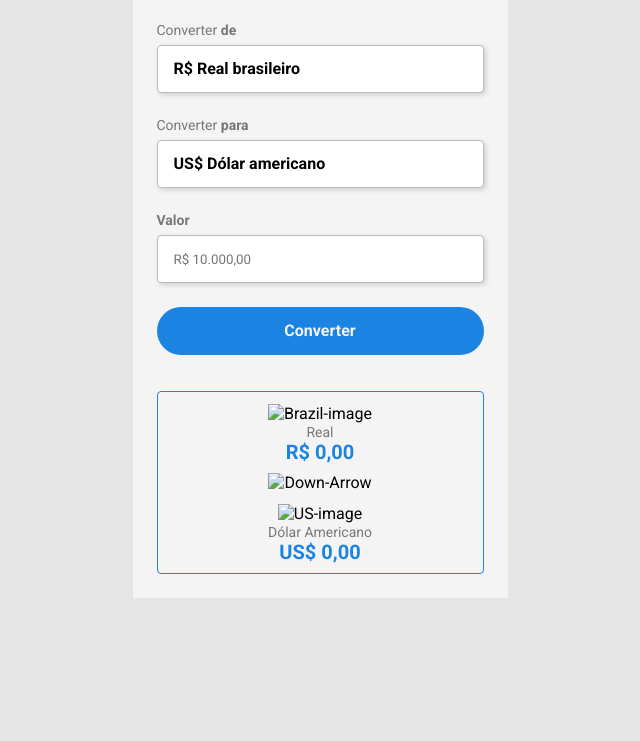
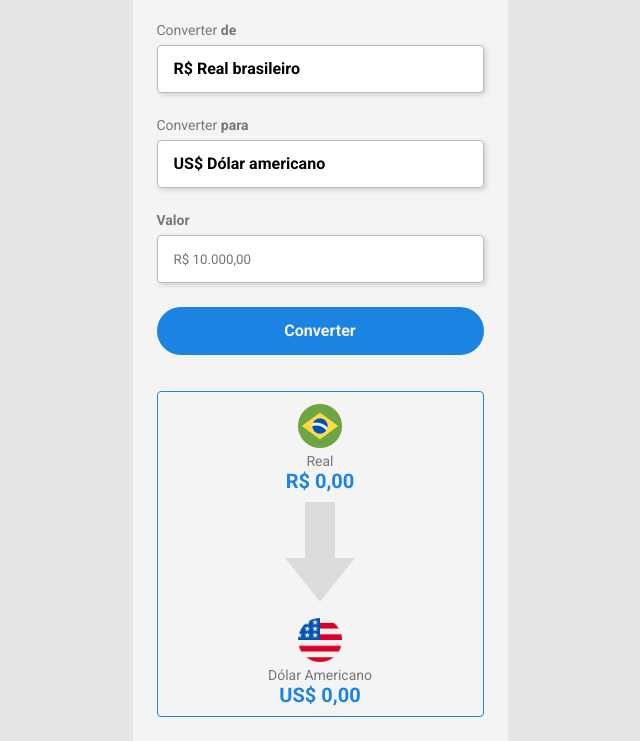
Before and after one commit to pedroedues/Convert-money, a plain HTML site: page index.html in a window 1280 px wide. Shown: the part 169-910 px from the top of the page, without its empty margins (320-960 px from the left). Before the commit the page ends 800 px from the top, so only its background shows below. Drawn offline with Linux system fonts and the light colour scheme; the site is published under a folder, as on GitHub Pages, so addresses that start at the root find nothing.

Commit message:
Update index.html

```diff
--- a/index.html
+++ b/index.html
@@ -45,13 +45,13 @@
         <button id="convert-button" type="button">Converter</button>
         <section>
             <div class="ConvertDataContainer">
-                <img src="/assets/brazil-image.png" alt="Brazil-image">
+                <img src="./assets/brazil-image.png" alt="Brazil-image">
                 <p class="MoneyName">Real</p>
                 <p class="Value" id="realToConvert">R$ 0,00</p>
             </div>
-            <img src="/assets/arrow.png" alt="Down-Arrow">
+            <img src="./assets/arrow.png" alt="Down-Arrow">
             <div class="ConvertDataContainer">
-                <img src="/assets/us-image.png" id="currency-img" alt="US-image">
+                <img src="./assets/us-image.png" id="currency-img" alt="US-image">
                 <p class="MoneyName" id="currency-name">Dólar Americano</p>
                 <p class="Value" id="currencyConverted">US$ 0,00</p>
             </div>
```
